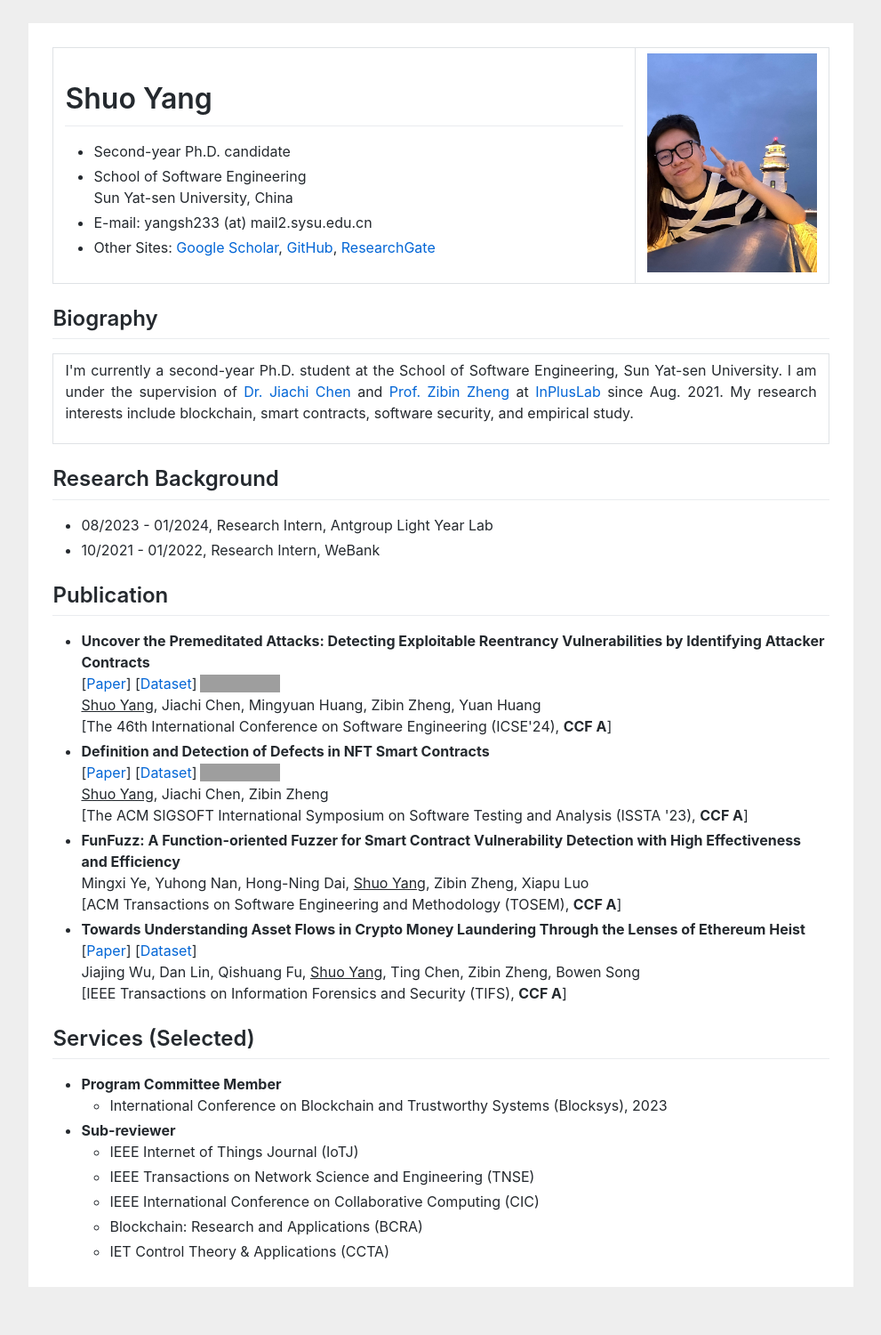
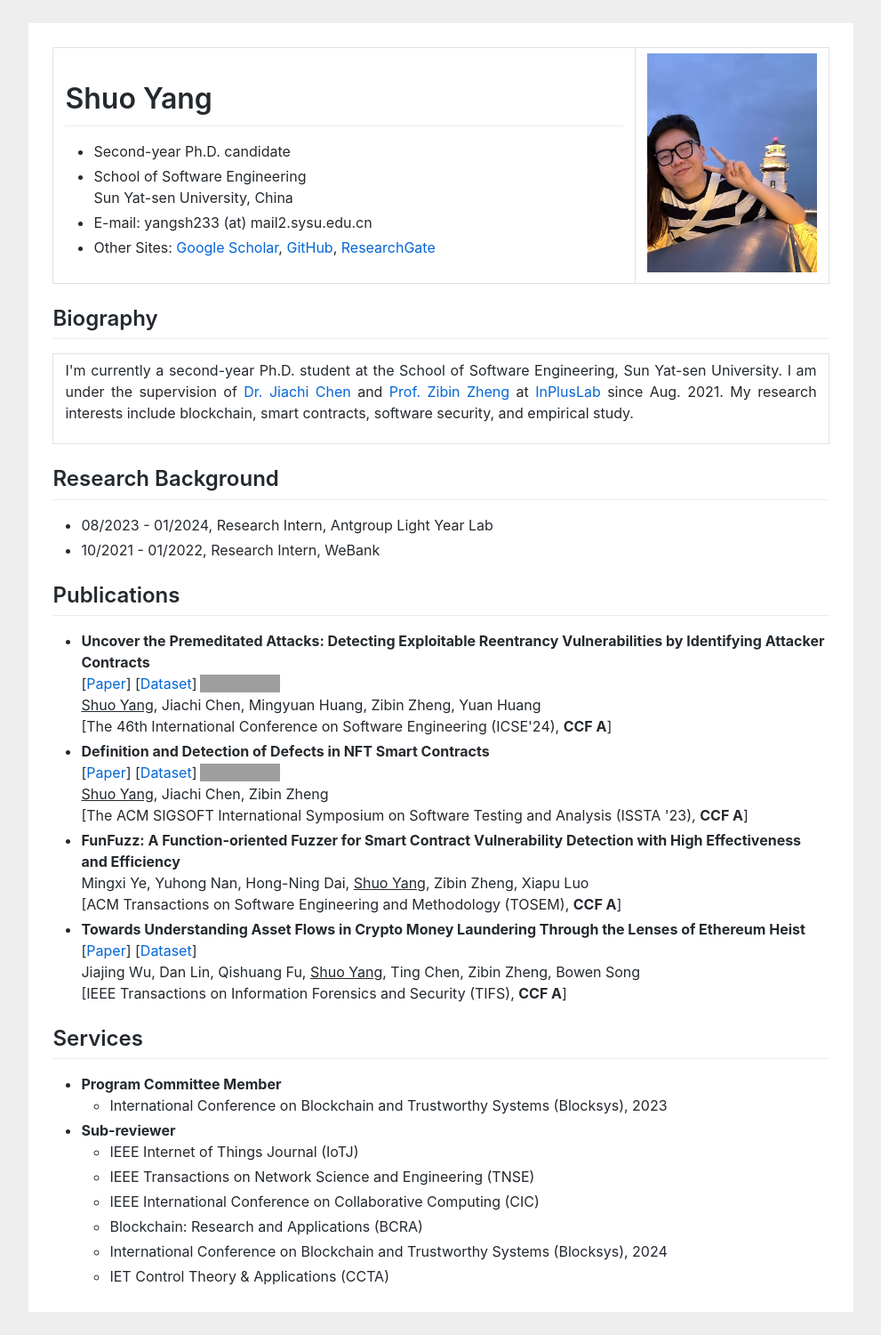
Before and after one commit to shuoyang512/shuoyang512.github.io, a Jekyll site: the page index.html, which Jekyll copies as it is, in a window 1280 px wide. Shown: the whole page at 89% size, without its empty margins (144-1135 px from the left). Built offline with Jekyll 4.4.1, drawn with Linux system fonts in a browser that asks for light colours; before the commit the page ends 1472 px from its top, so only the background shows below that; grey boxes are pictures that could not be loaded.

Commit message:
add service

```diff
--- a/index.html
+++ b/index.html
@@ -143,7 +143,7 @@
                     <li>10/2021 - 01/2022, Research Intern, WeBank</li>
                 </ul>
 
-                <h2>Publication</h2>
+                <h2>Publications</h2>
                 <ul>
                     <li>
                         <b
@@ -280,7 +280,7 @@
                     </li>
                 </ul> -->
 
-                <h2>Services (Selected)</h2>
+                <h2>Services</h2>
                 <ul>
                     <li>
                         <b>Program Committee Member</b>
@@ -306,6 +306,10 @@
                             <li>
                                 Blockchain: Research and Applications (BCRA)
                             </li>
+                            <li>
+                                International Conference on Blockchain and
+                                Trustworthy Systems (Blocksys), 2024
+                            </li>
                             <li>IET Control Theory & Applications (CCTA)</li>
                         </ul>
                     </li>
```
